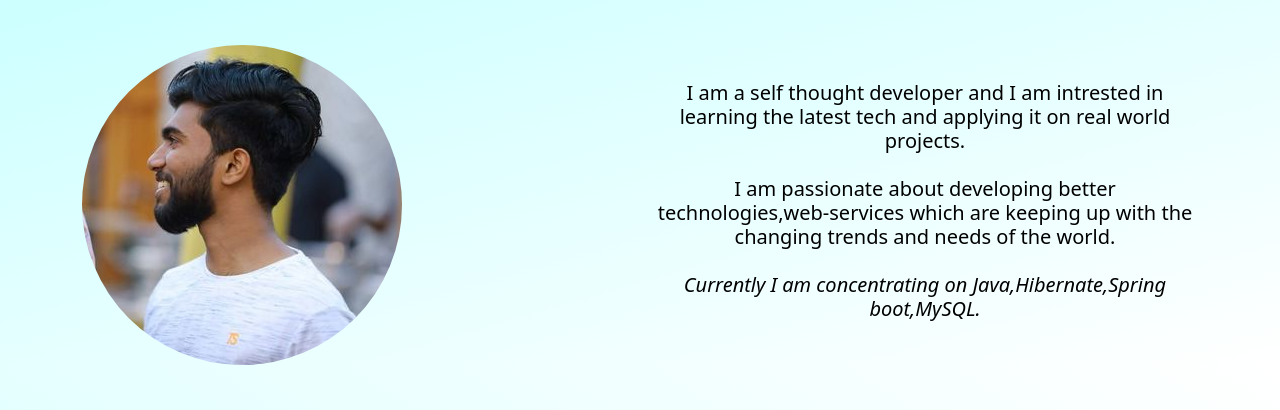
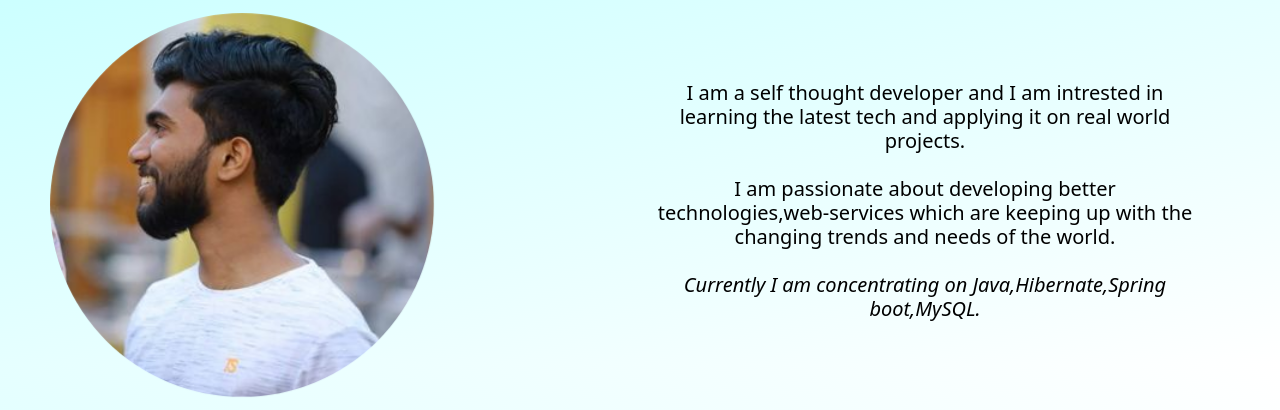
Before and after one commit to soorajTharayil/personalWebsite, a plain HTML site: page index.html in a window 1280 px wide. In both pictures the pointer is over the picture 242 px from the left and 280 px from the top of the page. Shown: the part 75-485 px from the top of the page. Drawn offline with nearby package versions, Linux system fonts and the light colour scheme; a script that the page names is missing.

Commit message:
h5 and a tag modified.

```diff
--- a/style.css
+++ b/style.css
@@ -17,10 +17,17 @@
     background: linear-gradient(to top left, #ffffff 0%, #ccffff 100%);
 }
 
+   #a:hover{
+    transform: scale(1.2);
+    transition: 3s;
+   }
+
    a:hover{
     transform: scale(1.5);
+    transition: 3s;
    }
 
-.col-md-6 :hover{
-    transition: 2s;
-}
+   h5:hover{
+    transform: scale(1.3);
+    transition: 10s;
+   }
```
